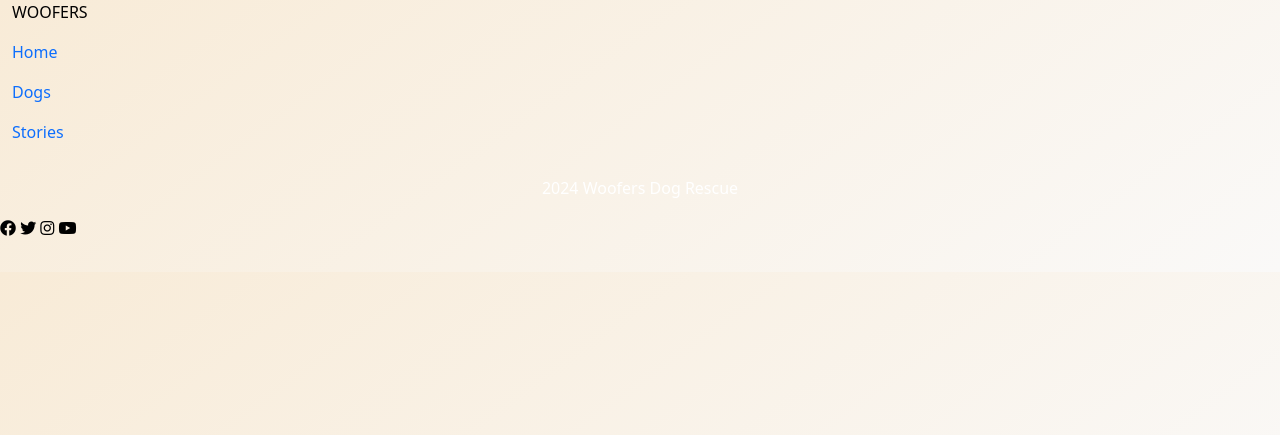
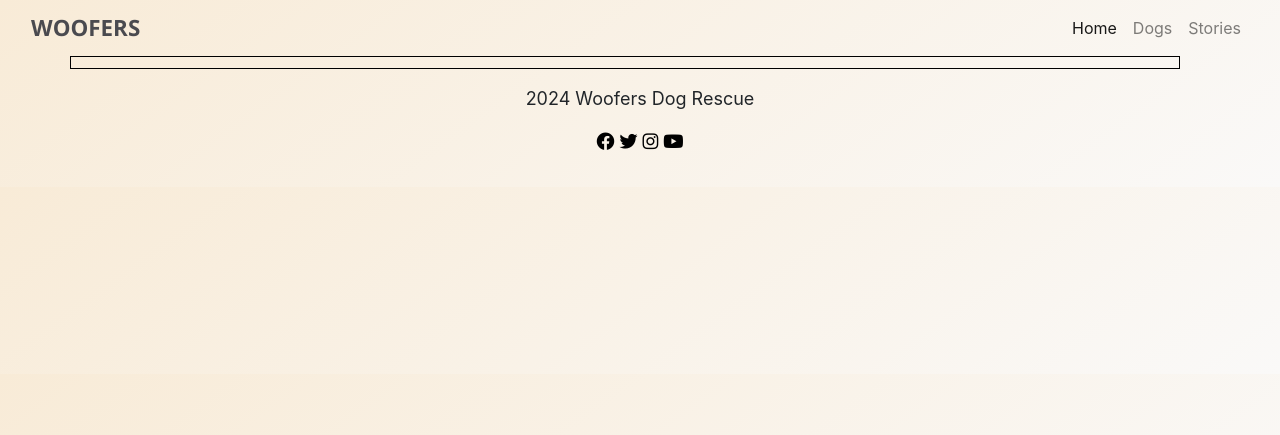
Before and after one commit to stevewhitehouse66/Woofers, a Django app: page / in a window 1280 px wide. Shown: the top 435 px of the page. Run offline with Django 4.2, Linux system fonts and the light colour scheme; data that the repository does not hold is empty.

Commit message:
base styling and message display

```diff
--- a/static/css/style.css
+++ b/static/css/style.css
@@ -34,8 +34,15 @@ a{
     width: 100%;
     border: 1px solid black
 }
+#navbar-text{
+    text-align: end;
+}
 .brand-text{
     font-family: "Open Sans", Roboto, sans-serif;
+    font-size: 1.4rem;
+    font-weight: 700;
+    color: #4A4A4F;
+
 }
 .title-text{
     font-family: "Open Sans", Roboto, sans-serif;
@@ -82,3 +89,10 @@ a{
     padding: 10px;
 
 }
+
+/*Footer Styles*/
+
+.footer{
+    margin: auto;
+    font-size: large;
+}
--- a/templates/base.html
+++ b/templates/base.html
@@ -4,37 +4,51 @@
 {% url 'doggos' as doggo_url %}
 
 <!DOCTYPE html>
-<html  lang="en">
+<html lang="en">
 
 <head>
     <title>Woofers Dog Rescue</title>
+
+<!--Favicon Links-->
+
     <link rel="icon" type="image/png" href="/static/favicons/favicon-32x32.png" sizes="32x32" />
     <link rel="icon" type="image/png" href="/static/favicons/favicon-16x16.png" sizes="16x16" />
 
+<!--Meta Info-->
+
     <meta name="viewport" content="width=device-width, initial-scale=1">
-    <meta name="Description" content="Find your furry companion at Woofers Dog Rescue, where we rescue and rehabilitate dogs in need. Adopt, volunteer, or donate today">
-    <meta name="keyrords" content="Dog rescue, adopt a dog, animal shelter, pet adoption, rescue dogs, adoptable dogs, volunteer opportunities, animal welfare, support dog rescue, find your best friend.">
-    <!-- Font Awesome CSS -->
+    <meta name="Description"
+        content="Find your furry companion at Woofers Dog Rescue, where we rescue and rehabilitate dogs in need. Adopt, volunteer, or donate today">
+    <meta name="keyrords"
+        content="Dog rescue, adopt a dog, animal shelter, pet adoption, rescue dogs, adoptable dogs, volunteer opportunities, animal welfare, support dog rescue, find your best friend.">
+
+<!-- Font Awesome CSS -->
+
     <link rel="stylesheet" href="https://cdnjs.cloudflare.com/ajax/libs/font-awesome/5.15.3/css/all.min.css">
 
-    <!--Bootstrap CSS -->
+<!--Bootstrap CSS -->
+    <link rel="stylesheet" href="https://cdn.jsdelivr.net/npm/bootstrap@4.1.3/dist/css/bootstrap.min.css"
+        integrity="sha384-MCw98/SFnGE8fJT3GXwEOngsV7Zt27NXFoaoApmYm81iuXoPkFOJwJ8ERdknLPMO" crossorigin="anonymous">
 
-    <link href="https://cdn.jsdelivr.net/npm/bootstrap@5.0.1/dist/css/bootstrap.min.css" rel="stylesheet"
-     integrity="sha384-+0n0xVW2eSR5OomGNYDnhzAbDsOXxcvSN1TPprVMTNDbiYZCxYbOOl7+AMvyTG2x" crossorigin="anonymous">
+<!-- My CSS -->
 
-
-    <!-- My CSS -->
     <link rel="stylesheet" type="text/css" href="{% static 'css/style.css' %}">
 </head>
 
-<body>
+<body class="d-flex flex-column h-100 main-bg">
 
-    <!-- Navigation -->
-    <nav>
-        <div class="container-fluid">
-            <a href="{% url 'home' %}"><span class="brand">WOOFERS</span></a>
-            <div class="navbar" id="navbarText">
-                <ul class="navbar-nav me-auto mb-2 mb-lg-0">
+<!-- Navigation -->
+<!-- Functionaliy copied from Hackathon project "ALLs WELL" -->
+
+    <nav class="navbar navbar-expand-lg navbar-light">
+        <div class="container-fluid ">
+            <a href="{% url 'home' %}"><span class="brand-text">WOOFERS</span></a>
+            <button class="navbar-toggler" type="button" data-bs-toggle="collapse" data-bs-target="#navbarText"
+                aria-controls="navbarText" aria-expanded="false" aria-label="Toggle navigation">
+                <span class="navbar-toggler-icon"></span>
+            </button>
+            <div class="collapse navbar-collapse justify-content-end" id="navbarText">
+                <ul class="navbar-nav ms-auto mb-2 mb-lg-0">
                     <li class="nav-item">
                         <a class="nav-link {% if request.path == home_url %}active{% endif %}" aria-current="page"
                             href="{% url 'home' %}">Home</a>
@@ -53,28 +67,48 @@
             </div>
         </div>
     </nav>
+<!-- display messages -->
+<!-- Functionaliy copied from Hackathon project "ALLs WELL"-->
+    <div class="container">
+        <div class="row">
+        <div class="col-md-8 offset-md-2">
+            {% for message in messages %}
+            <div class="alert {{ message.tags }} alert-dismissible
+            fade show" id="msg" role="alert">
+            {{ message | safe }}
+            <button type="button" class="btn-close"
+            data-bs-dismiss="alert" aria-label="Close"></button>
+            </div>
+        {% endfor %}
+        </div>
+        </div>
+  </div>
 
     <main class="flex-shrink-0 main-bg">
 
         {% block content %}
-        <!-- Content Goes here -->
+<!-- Content Goes here -->
         {% endblock content %}
 
     </main>
 
-    <!-- Footer -->
-    <footer class="footer mt-auto py-3 dark-bg">
-        <p class="text-center text-white">2024 Woofers Dog Rescue</p>
-            <a href="http://www.facebook.com" target ="_blank" aria_label="Facebook, opens in new window"><i class="fab fa-facebook"></i></a>
-            <a href="http://www.twitter.com" target ="_blank" aria_label="Twitter, opens in new window"><i class="fab fa-twitter"></i></a>
-            <a href="http://www.instagram.com" target ="_blank" aria_label="Instagram, opens in new window"><i class="fab fa-instagram"></i></a>
-            <a href="http://www.youtube.com" target ="_blank" aria_label="Youtube, opens in new window"><i class="fab fa-youtube"></i></a>
+<!-- Footer -->
+    <footer class="footer mt-auto py-3 dark-bg text-center">
+        <p class="text-black">2024 Woofers Dog Rescue</p>
+        <a href="http://www.facebook.com" target="_blank" aria_label="Facebook, opens in new window"><i
+                class="fab fa-facebook"></i></a>
+        <a href="http://www.twitter.com" target="_blank" aria_label="Twitter, opens in new window"><i
+                class="fab fa-twitter"></i></a>
+        <a href="http://www.instagram.com" target="_blank" aria_label="Instagram, opens in new window"><i
+                class="fab fa-instagram"></i></a>
+        <a href="http://www.youtube.com" target="_blank" aria_label="Youtube, opens in new window"><i
+                class="fab fa-youtube"></i></a>
         </p>
     </footer>
 
 </body>
-<script src="https://cdn.jsdelivr.net/npm/bootstrap@5.0.1/dist/js/bootstrap.bundle.min.js"
-integrity="sha384-gtEjrD/SeCtmISkJkNUaaKMoLD0//ElJ19smozuHV6z3Iehds+3Ulb9Bn9Plx0x4" crossorigin="anonymous">
+<script src="https://cdn.jsdelivr.net/npm/bootstrap@4.1.3/dist/js/bootstrap.min.js"
+    integrity="sha384-ChfqqxuZUCnJSK3+MXmPNIyE6ZbWh2IMqE241rYiqJxyMiZ6OW/JmZQ5stwEULTy" crossorigin="anonymous">
 </script>
 
 </html>
```
